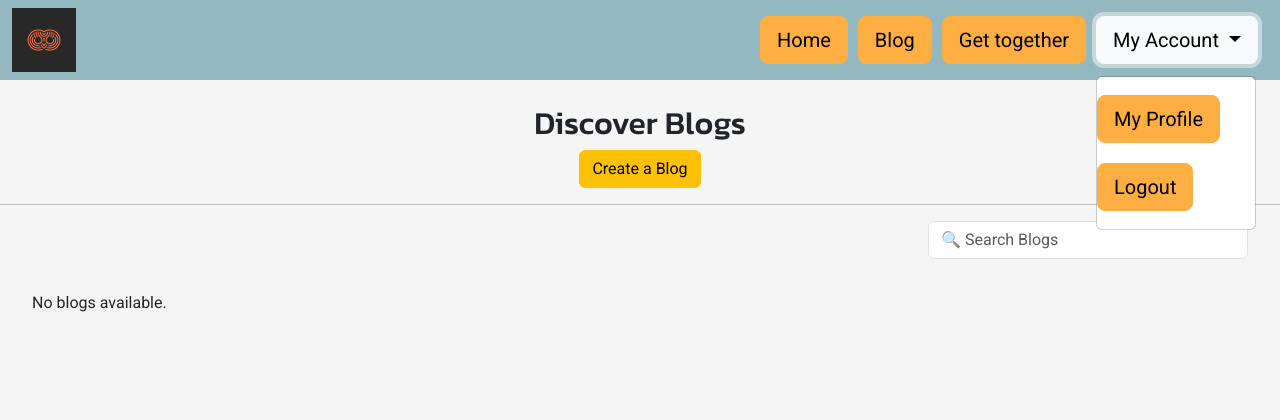
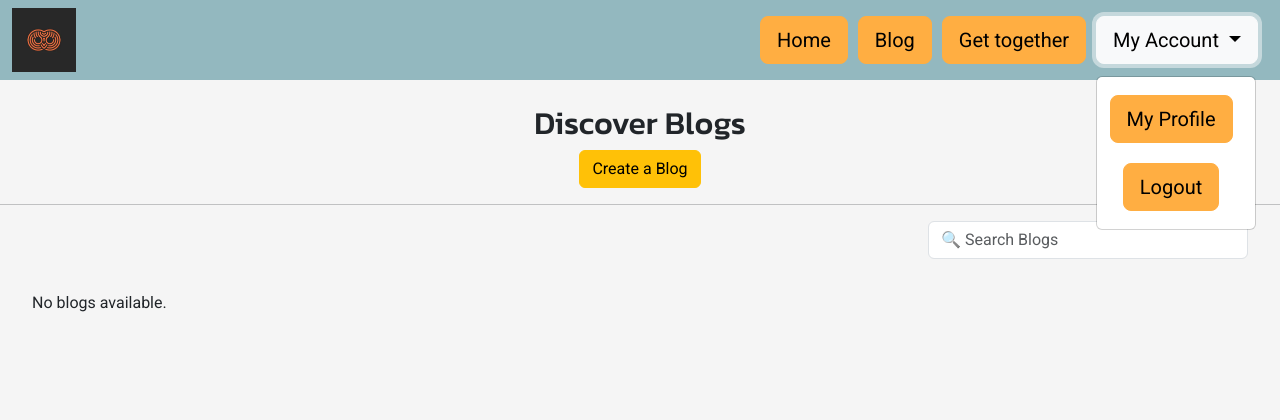
Before and after one commit to EddieStn/movember, a Django app: page /blog/ in a window 1280 px wide, after a click on "My Account". Shown: the top 420 px of the page. Run offline with Django 4.2, Linux system fonts and the light colour scheme; the visitor is signed in with stand-in values (Sample User, id 1); data that the repository does not hold is empty; some libraries are stand-ins or nearby versions.

Commit message:
updated nav dropdown styling.

```diff
--- a/static/css/base.css
+++ b/static/css/base.css
@@ -87,6 +87,7 @@ img.logo {
     background-repeat: no-repeat;
     background-size: cover;
     position: relative;
+    z-index: -2;
 }
 
 .hero-text, .hero-subtext {
@@ -184,6 +185,17 @@ footer a {
     height: 4rem;
     width: auto;
 }
+.navbar-collapse {
+    z-index: 500;
+
+}
+
+.account-dropdown {
+    display: flex;
+    justify-content: center;
+    align-items: center;
+}
+
 /* ---------- About Page ---------- */
 #about-image{
     max-width: 100%;
--- a/templates/includes/header.html
+++ b/templates/includes/header.html
@@ -14,8 +14,8 @@
         </button>
 
         <!-- Navigation Items -->
-        <div class="collapse navbar-collapse" id="navbarNavDropdown">
-            <ul class="navbar-nav ms ms-auto">
+        <div class="collapse navbar-collapse ms-auto" id="navbarNavDropdown">
+            <ul class="navbar-nav ms ms-auto float-end">
 
                 <!-- Home -->
                 <li class="nav-item">
@@ -49,7 +49,7 @@
 
                 {% else %}
                     <li class="nav-item">
-                        <a class="btn btn-outline-light btn-lg call-to-action navigation-links" aria-current="page" href="{% url 'about' %}">About us</a>
+                        <a class="btn btn-outline-light btn-lg call-to-action navigation-links" aria-current="page" href="{% url 'about' %}">About Us</a>
                     </li>
                     <li class="nav-item">
                         <a class="btn btn-outline-light btn-lg call-to-action navigation-links" aria-current="page" href="{% url 'faq' %}">FAQ</a>
@@ -63,8 +63,8 @@
                         My Account
                     </a>
                     <ul class="dropdown-menu" aria-labelledby="userMenuDropdown">
-                        <li><a class="btn btn-outline-light btn-lg call-to-action navigation-links" href="{% url 'profile' %}">My Profile</a></li>
-                        <li><a class="btn btn-outline-light btn-lg call-to-action navigation-links" href="{% url 'account_logout' %}">Logout</a></li>
+                        <li class="account-dropdown"><a class="btn btn-outline-light btn-lg call-to-action navigation-links" href="{% url 'profile' %}">My Profile</a></li>
+                        <li class="account-dropdown"><a class="btn btn-outline-light btn-lg call-to-action navigation-links" href="{% url 'account_logout' %}">Logout</a></li>
                     </ul>
                 </li>
                 {% else %}
```
